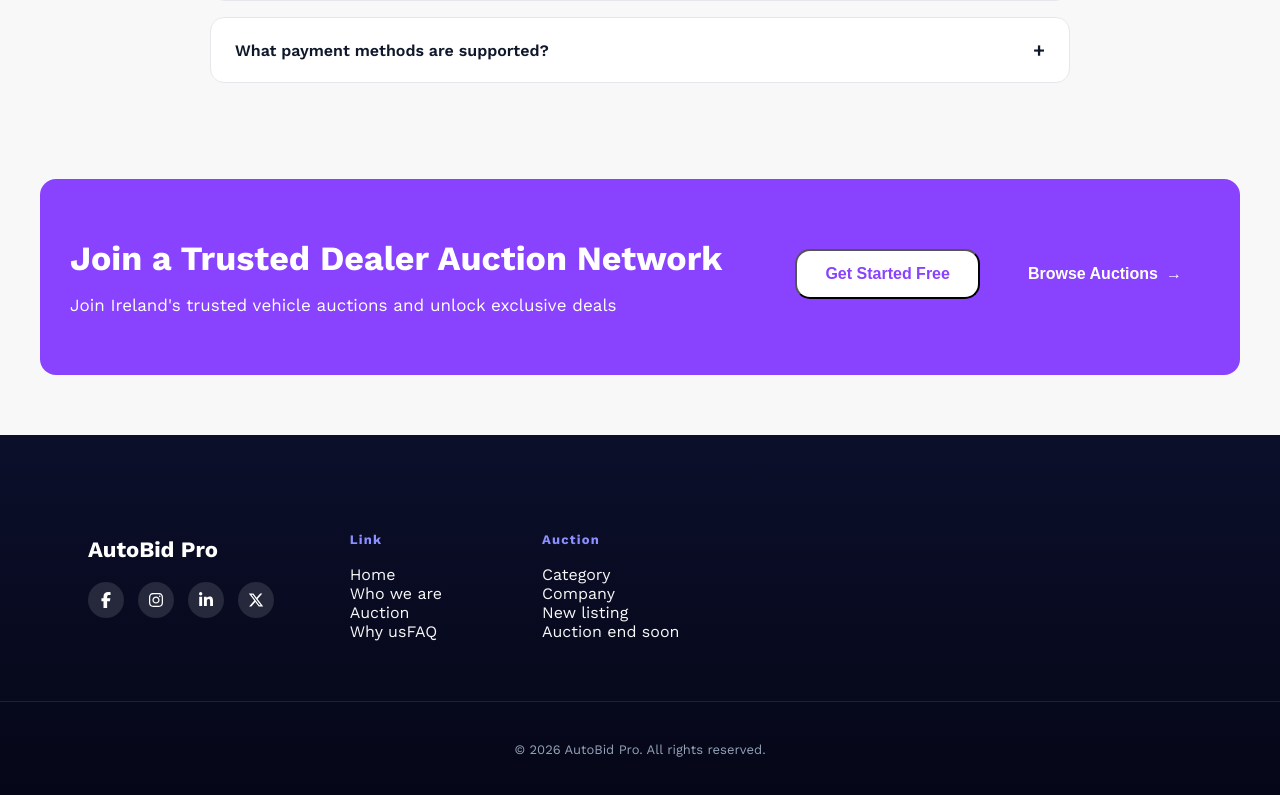
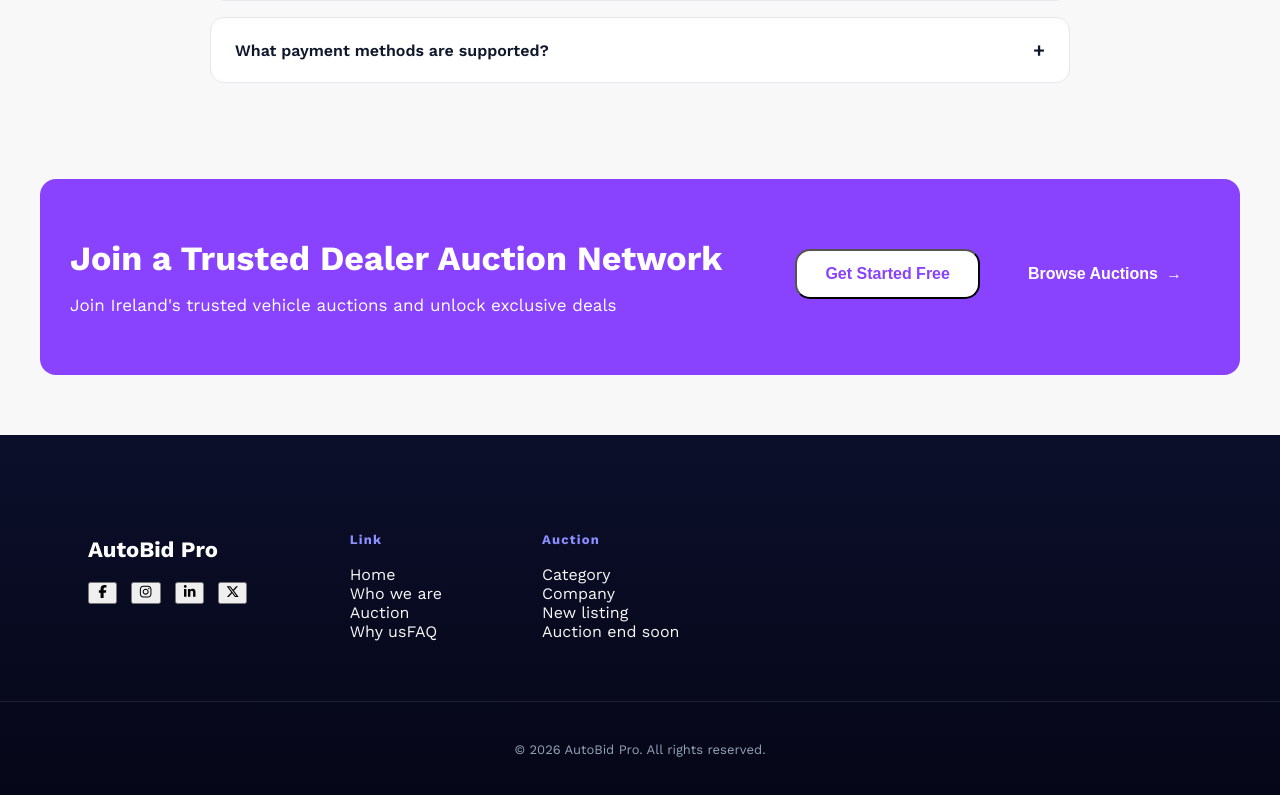
Before and after one commit to tejasridecapital/Test_Repository, a React (Create React App) app: page / in a window 1280 px wide. Shown: the part 6245-7040 px from the top of the page. Built offline with nearby package versions, Linux system fonts and the light colour scheme.

Commit message:
Updated social icons

```diff
--- a/src/components/LandingPage.js
+++ b/src/components/LandingPage.js
@@ -249,18 +249,18 @@ function LandingPage() {
     <div className="footer-brand">
       <h3>AutoBid Pro</h3>
       <div className="social-icons">
-    <a href="#" aria-label="Facebook">
+    <button aria-label="Facebook">
       <FaFacebookF />
-    </a>
-    <a href="#" aria-label="Instagram">
+    </button>
+    <button aria-label="Instagram">
       <FaInstagram />
-    </a>
-    <a href="#" aria-label="LinkedIn">
+    </button>
+    <button aria-label="LinkedIn">
       <FaLinkedinIn />
-    </a>
-    <a href="#" aria-label="Twitter">
+    </button>
+    <button aria-label="Twitter">
       <FaXTwitter />
-    </a>
+    </button>
   </div>
     </div>
 
```
